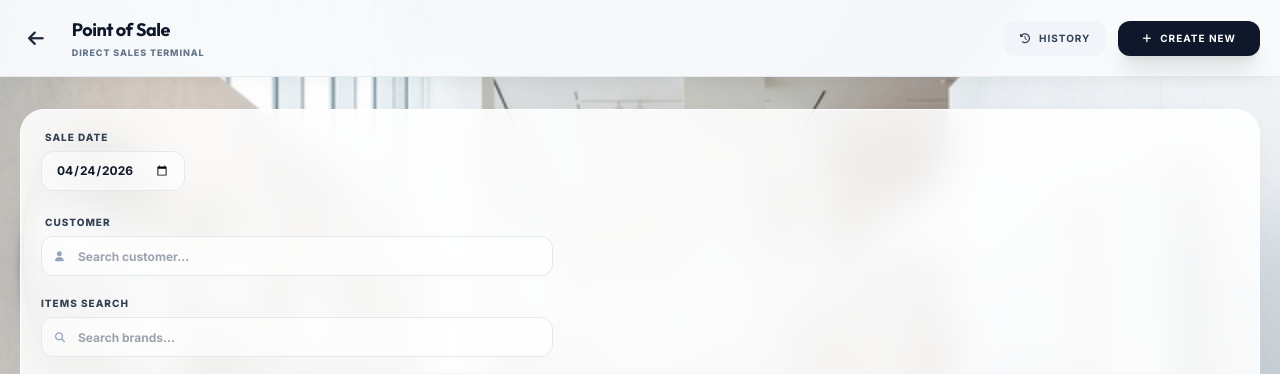
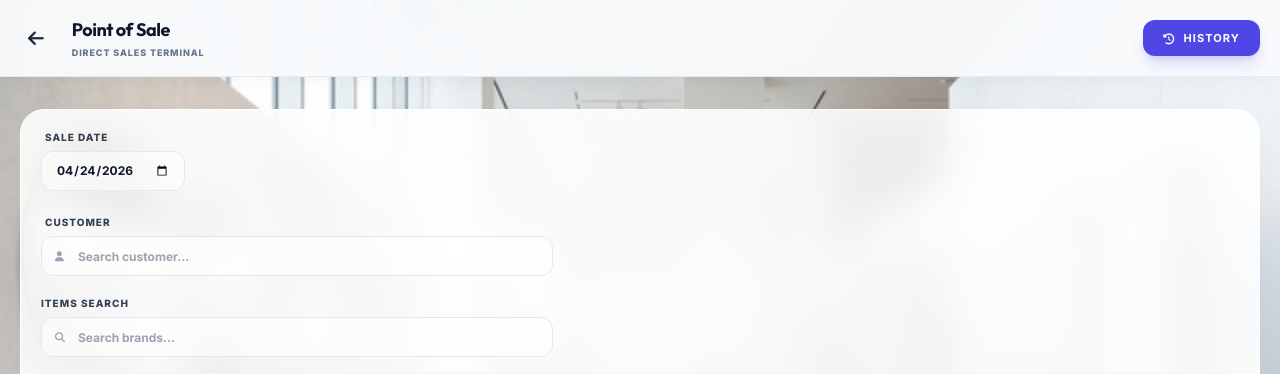
Before and after one commit to Bashitha267/glass_pos, a PHP site: page /admin/pos.php in a window 1280 px wide. Shown: the top 374 px of the page. Run offline with PHP 8.4, Linux system fonts and the light colour scheme; the visitor is signed in with stand-in values (Sample User, id 1); some libraries are stand-ins or nearby versions.

Commit message:
removed create new

```diff
--- a/admin/pos.php
+++ b/admin/pos.php
@@ -326,12 +326,9 @@ if ($action === 'delete_pos_sale') {
             </div>
         </div>
         <div class="flex items-center gap-3">
-            <a href="pos_sales_history.php" class="bg-slate-100 hover:bg-slate-200 text-slate-700 px-4 py-2.5 rounded-xl font-bold text-[10px] uppercase tracking-widest transition-all flex items-center gap-2">
+            <a href="pos_sales_history.php" class="bg-indigo-600 hover:bg-indigo-700 text-white px-5 py-2.5 rounded-xl font-bold text-[11px] uppercase tracking-widest transition-all shadow-lg shadow-indigo-600/20 flex items-center gap-2">
                 <i class="fa-solid fa-clock-rotate-left"></i><span class="hidden sm:inline">History</span>
             </a>
-            <button onclick="newSale()" class="bg-slate-900 hover:bg-black text-white px-4 md:px-6 py-2.5 rounded-xl font-bold text-[10px] uppercase tracking-widest transition-all shadow-xl flex items-center gap-2">
-                <i class="fa-solid fa-plus text-[10px]"></i><span>Create New</span>
-            </button>
         </div>
     </div>
 </header>
```
